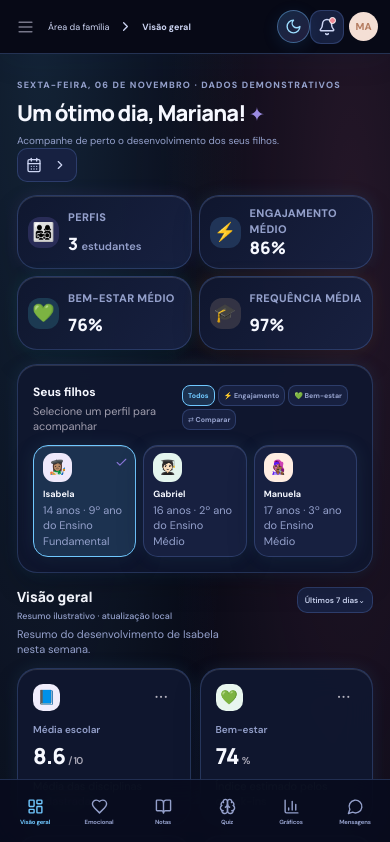
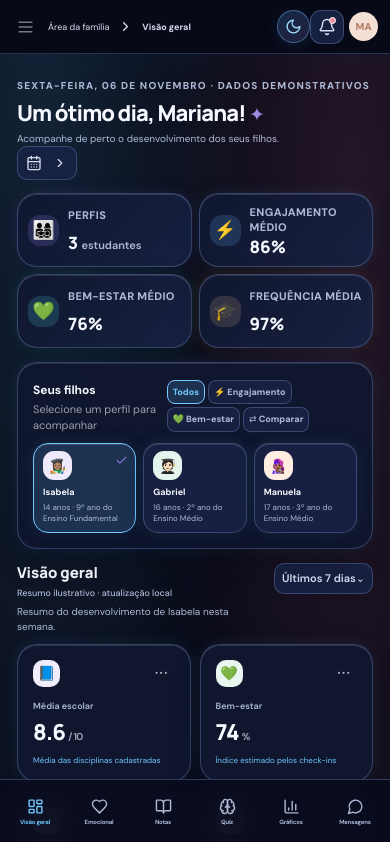
Before and after one commit to Tgmidasx7/MIND-EMOTIONS-ULTRA, a React (Vite) app: page / in a window 390 px wide. Shown: the top 842 px of the page. Built offline with nearby package versions, Linux system fonts and the light colour scheme.

Commit message:
Improve typography scale and contrast across themes
Co-authored-by: arena-agent <297053741+arena-agent@users.noreply.github.com>

```diff
--- a/src/styles/index.css
+++ b/src/styles/index.css
@@ -10,3 +10,4 @@
 @import "./surface-finish.css";
 @import "./version-union.css";
 @import "./theme-readability.css";
+@import "./type-contrast.css";
--- /dev/null
+++ b/src/styles/type-contrast.css
@@ -0,0 +1,186 @@
+/* Moderate type-size and contrast lift; no page scaling or zoom. */
+body[data-theme="dark"] {
+  --copy: #d8def1;
+  --muted: #aeb9d6;
+  --line: rgba(136, 164, 226, 0.31);
+}
+
+body[data-theme] .content .welcome-row h1 {
+  font-size: clamp(24px, 2vw, 28px);
+  line-height: 1.18;
+}
+body[data-theme] .content .welcome-row p,
+body[data-theme] .content .section-heading > div > p,
+body[data-theme] .content .panel-title p,
+body[data-theme] .content .chart-heading p,
+body[data-theme] .content .grade-panel-heading p,
+body[data-theme] .content .family-guidance p,
+body[data-theme] .content .insight-copy p,
+body[data-theme] .content .profile-person p,
+body[data-theme] .content .full-panel > p {
+  font-size: 12px;
+  line-height: 1.55;
+}
+body[data-theme] .content .eyebrow {
+  font-size: 10px;
+  line-height: 1.45;
+}
+body[data-theme] .content .section-heading h2 {
+  font-size: 17px;
+  line-height: 1.3;
+}
+body[data-theme] .content .panel-title h3,
+body[data-theme] .content .panel h3,
+body[data-theme] .content .grade-panel-heading h3 {
+  font-size: 14px;
+  line-height: 1.35;
+}
+body[data-theme] .content .metric-card > small,
+body[data-theme] .content .student-chip b,
+body[data-theme] .content .grade-line,
+body[data-theme] .content .emotion-line,
+body[data-theme] .content .emotion-row,
+body[data-theme] .content .subject,
+body[data-theme] .content .profile-progress > div,
+body[data-theme] .content .filter-btn,
+body[data-theme] .content .family-action,
+body[data-theme] .content .tab-pill,
+body[data-theme] .content .pro-subnav button,
+body[data-theme] .content .theme-option,
+body[data-theme] .content .soft-button,
+body[data-theme] .content .date-pill {
+  font-size: 11px;
+  line-height: 1.4;
+}
+body[data-theme] .content .metric-value {
+  font-size: 24px;
+}
+body[data-theme] .content .subject {
+  font-size: 12px;
+}
+body[data-theme] .content .profile-progress > div {
+  font-size: 9px;
+}
+body[data-theme] .content .metric-hint,
+body[data-theme] .content .student-chip small,
+body[data-theme] .content .grade-summary small,
+body[data-theme] .content .grade-summary span,
+body[data-theme] .content .subject small,
+body[data-theme] .content .ring-copy small,
+body[data-theme] .content .profile-score small,
+body[data-theme] .content .chart-heading > span,
+body[data-theme] .content .chart-pro-card .bar-group > b,
+body[data-theme] .content .chart-pro-card .bar-group small,
+body[data-theme] .content .report-card > small,
+body[data-theme] .content .report-meta span,
+body[data-theme] .content .context-card small,
+body[data-theme] .content .context-intro p,
+body[data-theme] .content .routine-card small,
+body[data-theme] .content .routine-card p,
+body[data-theme] .content .empty-state {
+  font-size: 9px;
+  line-height: 1.45;
+}
+body[data-theme] .content .metric-hint,
+body[data-theme] .content .inline-link,
+body[data-theme] .content .text-link {
+  color: var(--accent);
+}
+body[data-theme] .content .student-chip b,
+body[data-theme] .content .subject > span,
+body[data-theme] .content .subject > b,
+body[data-theme] .content .grade-line > span,
+body[data-theme] .content .emotion-line > span,
+body[data-theme] .content .emotion-row > span {
+  color: var(--ink);
+}
+body[data-theme]
+  .content
+  :is(.track, .grade-chart i, .radar-list i, .progress-track) {
+  min-height: 7px;
+}
+body[data-theme="light"]
+  .content
+  :is(.track, .grade-chart i, .radar-list i, .progress-track) {
+  background-color: #d5dee8 !important;
+}
+body[data-theme="rose"]
+  .content
+  :is(.track, .grade-chart i, .radar-list i, .progress-track) {
+  background-color: #dfd1d8 !important;
+}
+body[data-theme] :is(button, a, input, textarea, select):focus-visible {
+  outline: 2px solid var(--accent);
+  outline-offset: 2px;
+}
+
+@media (max-width: 900px) {
+  body[data-theme] .content .welcome-row h1 {
+    font-size: 24px;
+  }
+  body[data-theme] .content .welcome-row p,
+  body[data-theme] .content .section-heading > div > p,
+  body[data-theme] .content .panel-title p,
+  body[data-theme] .content .chart-heading p,
+  body[data-theme] .content .grade-panel-heading p,
+  body[data-theme] .content .family-guidance p,
+  body[data-theme] .content .insight-copy p,
+  body[data-theme] .content .profile-person p,
+  body[data-theme] .content .full-panel > p {
+    font-size: 11px;
+  }
+}
+
+@media (max-width: 650px) {
+  body[data-theme] .content .date-pill {
+    font-size: 0;
+  }
+  body[data-theme] .content .welcome-row h1 {
+    font-size: 22px;
+  }
+  body[data-theme] .content .welcome-row p,
+  body[data-theme] .content .section-heading > div > p,
+  body[data-theme] .content .panel-title p,
+  body[data-theme] .content .chart-heading p,
+  body[data-theme] .content .grade-panel-heading p,
+  body[data-theme] .content .family-guidance p,
+  body[data-theme] .content .insight-copy p,
+  body[data-theme] .content .profile-person p,
+  body[data-theme] .content .full-panel > p {
+    font-size: 10px;
+    line-height: 1.5;
+  }
+  body[data-theme] .content .section-heading h2 {
+    font-size: 15px;
+  }
+  body[data-theme] .content .metric-value {
+    font-size: 22px;
+  }
+  body[data-theme] .content .panel-title h3,
+  body[data-theme] .content .panel h3,
+  body[data-theme] .content .grade-panel-heading h3 {
+    font-size: 13px;
+  }
+  body[data-theme] .content .metric-card > small,
+  body[data-theme] .content .student-chip b,
+  body[data-theme] .content .grade-line,
+  body[data-theme] .content .emotion-line,
+  body[data-theme] .content .emotion-row,
+  body[data-theme] .content .subject,
+  body[data-theme] .content .profile-progress > div,
+  body[data-theme] .content .filter-btn,
+  body[data-theme] .content .family-action {
+    font-size: 9px;
+  }
+  body[data-theme] .content .metric-hint,
+  body[data-theme] .content .student-chip small,
+  body[data-theme] .content .grade-summary small,
+  body[data-theme] .content .grade-summary span,
+  body[data-theme] .content .subject small,
+  body[data-theme] .content .ring-copy small,
+  body[data-theme] .content .profile-score small,
+  body[data-theme] .content .report-card > small,
+  body[data-theme] .content .report-meta span {
+    font-size: 8px;
+  }
+}
```
Also changed, not shown: 1 other file (tests, documents, lock files or other folders).
